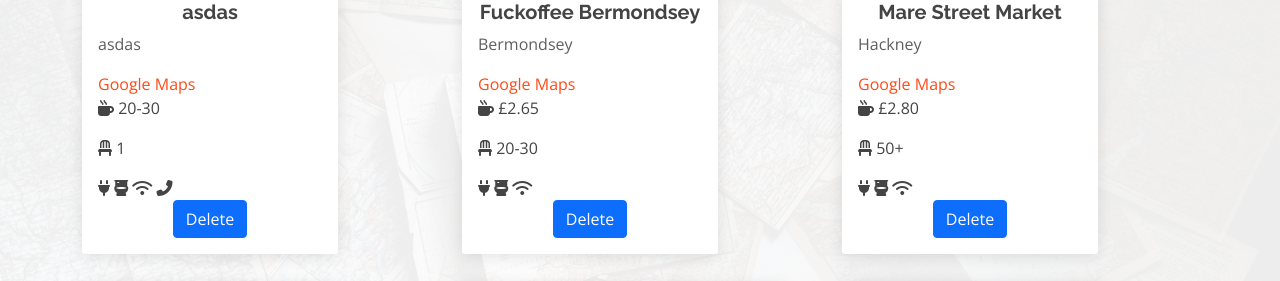
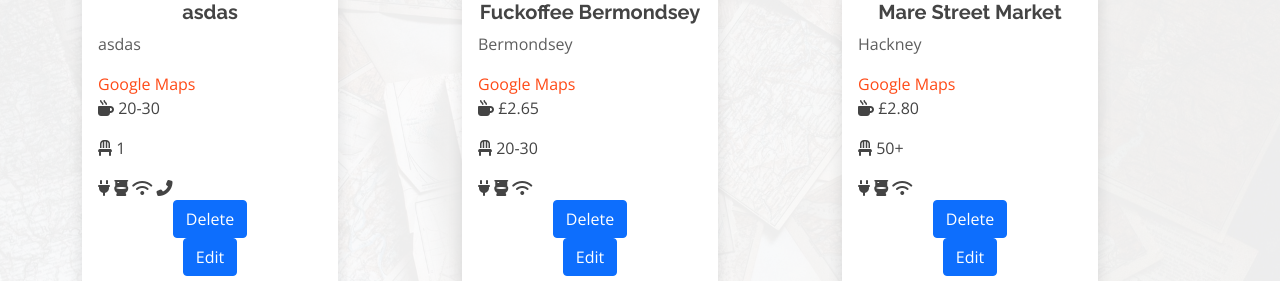
Before and after one commit to ibrahim-egy/Coffeeandwifi, a Flask app: page / in a window 1280 px wide. Shown: the part 1096-1377 px from the top of the page. Run offline with Flask 2, Linux system fonts and the light colour scheme; data comes from the database, SQL or seed files in the repository; both versions use the stored data as it was after the commit; some libraries are stand-ins or nearby versions.

Commit message:
added edit route

```diff
--- a/main.py
+++ b/main.py
@@ -1,5 +1,5 @@
 from flask_sqlalchemy import SQLAlchemy
-from flask import Flask, render_template, redirect, url_for
+from flask import Flask, render_template, redirect, url_for, request
 from flask_bootstrap import Bootstrap
 from flask_wtf import FlaskForm
 from wtforms import StringField, SubmitField, SelectField, BooleanField
@@ -81,5 +81,25 @@
     return redirect(url_for('home'))
 
 
+@app.route('/edit/<int:cafe_id>', methods=["GET", "POST"])
+def edit(cafe_id):
+    form = CafeForm()
+    cafe_to_edit = Cafe.query.get(cafe_id)
+    if form.validate_on_submit():
+        cafe_to_edit = Cafe.query.get(cafe_id)
+        cafe_to_edit.name = form.name.data
+        cafe_to_edit.map_url = form.map_url.data
+        cafe_to_edit.img_url = form.img_url.data
+        cafe_to_edit.location = form.location.data
+        cafe_to_edit.has_sockets = form.has_sockets.data
+        cafe_to_edit.has_toilet = form.has_toilet.data
+        cafe_to_edit.can_take_calls = form.has_wifi.data
+        cafe_to_edit.seats = form.can_take_calls.data
+        cafe_to_edit.coffee_price = form.seats.data
+        db.session.commit()
+        return redirect(url_for('home'))
+    return render_template('edit.html', form=form)
+
+
 if __name__ == '__main__':
     app.run(debug=True)
--- a/templates/index.html
+++ b/templates/index.html
@@ -107,6 +107,9 @@
                             <div class="text-center">
                                 <a href="{{ url_for('delete', cafe_id=cafe.id) }}" class="btn btn-primary">Delete</a>
                             </div>
+                            <div class="text-center">
+                                <a href="{{ url_for('edit', cafe_id=cafe.id) }}" class="btn btn-primary">Edit</a>
+                            </div>
 
                         </div>
                     </div>
```
Also changed, not shown: templates/edit.html (added, +24 -0 lines), cafes.db.
